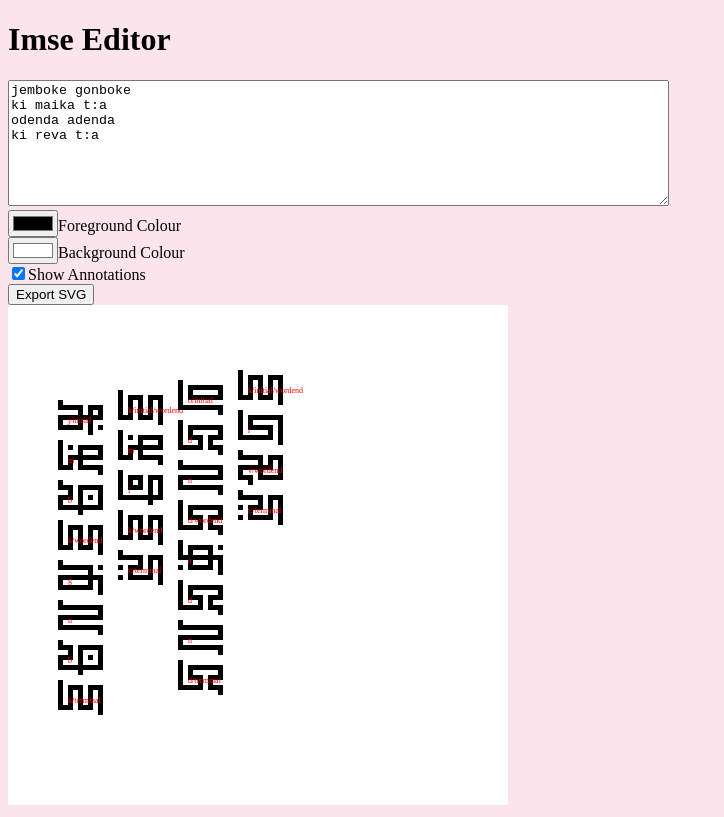
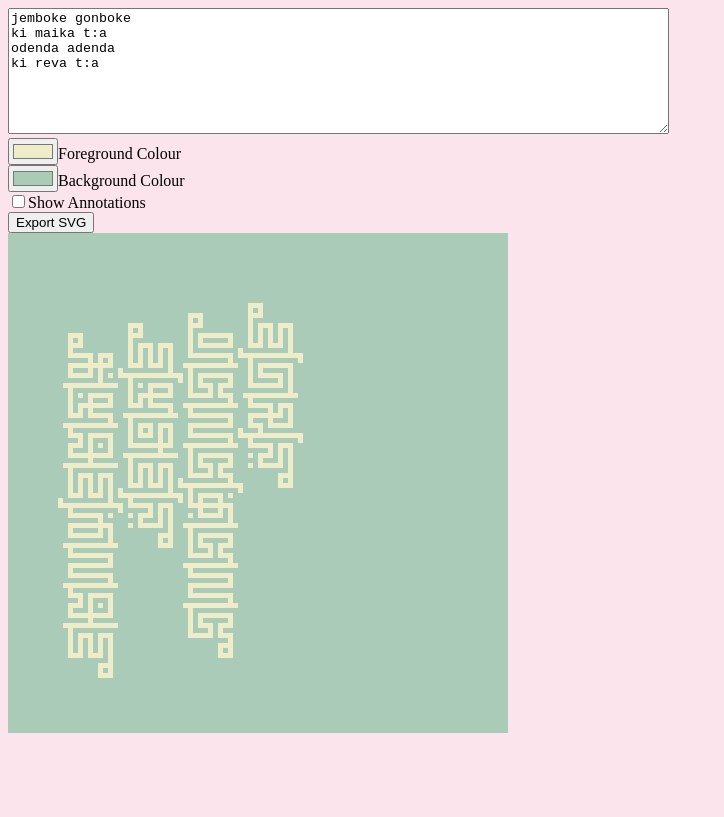
Before and after one commit to timbusuttil/imse-editor, a Vue app: page / in a window 1280 px wide. Shown: the whole page, without its empty margins (0-724 px from the left). Built offline with nearby package versions, Linux system fonts and the light colour scheme.

Commit message:
add basic initial/terminal/break support

```diff
--- a/src/App.vue
+++ b/src/App.vue
@@ -1,7 +1,5 @@
 <template>
   <div id="app">
-    <h1>Imse Editor</h1>
-
     <!-- text input area -->
     <textarea v-model="input" name="name" rows="8" cols="80"></textarea>
     <!-- <pre>{{ parsedInput }}</pre> -->
@@ -29,7 +27,11 @@
         <g v-for="(line, i) in parsedInput" :transform="`translate(${i * 120}, ${i * -20})`" :key="i" >
           <g v-for="(character, j) in line" :transform="`translate(0, ${j * 80})`" :key="j">
             <!-- <rect  width="90" height="50" :fill="fgCol" /> -->
-            <use :href="`#${character.split('/')[0]}`" :fill="fgCol" y="-10"></use>
+            <use :href="`#${character.split('/')[0]}`" :fill="fgCol"></use>
+            <use v-if="character.includes('initial')" href="#initial" :fill="fgCol"></use>
+            <use v-if="character.includes('terminal')" href="#terminal" :fill="fgCol"></use>
+            <use v-if="character.includes('wordend')" href="#wordbreak" :fill="fgCol"></use>
+            <use v-if="!character.includes('wordend') && !character.includes('terminal')" href="#characterbreak" :fill="fgCol"></use>
             <text v-show="showAnnotations" x="20" y="35" fill="red">{{ character }}</text>
           </g>
         </g>
@@ -38,29 +40,33 @@
       <!-- character defs -->
       <!-- need to be included here for export to work -->
       <defs>
-        <path d="M10,0 L10,30 L20,30 L20,10 L50,10 L50,50 L60,50 L60,10 L90,10 L90,70 L80,70 L80,20 L70,20 L70,60 L40,60 L40,20 L30,20 L30,40 L0,40 L0,0 L10,0 Z M10,50 L10,60 L0,60 L0,50 L10,50 Z M30,50 L30,60 L20,60 L20,50 L30,50 Z" id="k:"></path>
-        <path d="M0,60 L0,0 L10,0 L10,50 L20,50 L20,10 L50,10 L50,50 L60,50 L60,10 L90,10 L90,70 L80,70 L80,20 L70,20 L70,60 L40,60 L40,20 L30,20 L30,60 L0,60 Z" id="k"></path>
-        <path d="M50,60 L50,70 L40,70 L40,60 L0,60 L0,30 L20,30 L20,20 L0,20 L0,0 L10,0 L10,10 L30,10 L30,40 L10,40 L10,50 L40,50 L40,10 L90,10 L90,60 L50,60 Z M80,20 L50,20 L50,50 L80,50 L80,20 Z M70,30 L70,40 L60,40 L60,30 L70,30 Z" id="b"></path>
-        <path d="M10,40 L10,50 L60,50 L60,10 L90,10 L90,70 L80,70 L80,20 L70,20 L70,60 L0,60 L0,30 L40,30 L40,20 L0,20 L0,0 L10,0 L10,10 L50,10 L50,40 L10,40 Z" id="t"></path>
-        <path d="M10,0 L10,10 L50,10 L50,40 L30,40 L30,50 L60,50 L60,10 L90,10 L90,70 L80,70 L80,20 L70,20 L70,60 L20,60 L20,30 L40,30 L40,20 L0,20 L0,0 L10,0 Z M10,50 L10,60 L0,60 L0,50 L10,50 Z M10,30 L10,40 L0,40 L0,30 L10,30 Z" id="t:"></path>
-        <path d="M90,60 L60,60 L60,40 L50,40 L50,70 L40,70 L40,30 L70,30 L70,50 L80,50 L80,20 L30,20 L30,60 L0,60 L0,0 L10,0 L10,50 L20,50 L20,10 L90,10 L90,60 Z" id="s"></path>
-        <path d="M90,60 L60,60 L60,40 L50,40 L50,70 L40,70 L40,30 L70,30 L70,50 L80,50 L80,20 L30,20 L30,40 L0,40 L0,0 L10,0 L10,30 L20,30 L20,10 L90,10 L90,60 Z M10,50 L10,60 L0,60 L0,50 L10,50 Z M30,50 L30,60 L20,60 L20,50 L30,50 Z" id="s:"></path>
-        <path d="M90,70 L80,70 L80,60 L0,60 L0,30 L80,30 L80,20 L0,20 L0,0 L10,0 L10,10 L90,10 L90,40 L10,40 L10,50 L90,50 L90,70 Z" id="n"></path>
-        <path d="M90,70 L80,70 L80,60 L20,60 L20,30 L80,30 L80,20 L0,20 L0,0 L10,0 L10,10 L90,10 L90,40 L30,40 L30,50 L90,50 L90,70 Z M10,30 L10,60 L0,60 L0,30 L10,30 Z" id="n:"></path>
-        <path d="M90,10 L90,70 L80,70 L80,20 L30,20 L30,30 L70,30 L70,60 L0,60 L0,0 L10,0 L10,50 L60,50 L60,40 L20,40 L20,10 L90,10 Z" id="r"></path>
-        <path d="M90,10 L90,40 L70,40 L70,50 L90,50 L90,70 L80,70 L80,60 L60,60 L60,30 L80,30 L80,20 L30,20 L30,30 L50,30 L50,60 L0,60 L0,0 L10,0 L10,50 L40,50 L40,40 L20,40 L20,10 L90,10 Z" id="d"></path>
-        <path d="M90,40 L70,40 L70,70 L60,70 L60,30 L80,30 L80,20 L0,20 L0,0 L10,0 L10,10 L90,10 L90,40 Z M90,50 L90,60 L80,60 L80,50 L90,50 Z M50,30 L50,60 L0,60 L0,30 L50,30 Z M40,40 L10,40 L10,50 L40,50 L40,40 Z" id="e"></path>
-        <path d="M90,70 L80,70 L80,40 L70,40 L70,60 L20,60 L20,40 L0,40 L0,0 L10,0 L10,30 L20,30 L20,10 L70,10 L70,30 L90,30 L90,70 Z M10,50 L10,60 L0,60 L0,50 L10,50 Z M60,40 L30,40 L30,50 L60,50 L60,40 Z M60,20 L30,20 L30,30 L60,30 L60,20 Z M90,10 L90,20 L80,20 L80,10 L90,10 Z" id="a"></path>
-        <path d="M40,30 L40,10 L90,10 L90,40 L50,40 L50,50 L90,50 L90,70 L80,70 L80,60 L40,60 L40,40 L30,40 L30,60 L0,60 L0,0 L10,0 L10,50 L20,50 L20,30 L40,30 Z M80,20 L50,20 L50,30 L80,30 L80,20 Z M30,10 L30,20 L20,20 L20,10 L30,10 Z" id="m"></path>
-        <path d="M70,40 L70,70 L60,70 L60,40 L50,40 L50,60 L20,60 L20,30 L40,30 L40,20 L0,20 L0,0 L10,0 L10,10 L50,10 L50,30 L60,30 L60,10 L90,10 L90,40 L70,40 Z M90,50 L90,60 L80,60 L80,50 L90,50 Z M10,30 L10,60 L0,60 L0,30 L10,30 Z M40,40 L30,40 L30,50 L40,50 L40,40 Z M80,20 L70,20 L70,30 L80,30 L80,20 Z" id="j:"></path>
-        <path d="M70,40 L70,70 L60,70 L60,40 L50,40 L50,60 L0,60 L0,30 L40,30 L40,20 L0,20 L0,0 L10,0 L10,10 L50,10 L50,30 L60,30 L60,10 L90,10 L90,40 L70,40 Z M90,50 L90,60 L80,60 L80,50 L90,50 Z M40,40 L10,40 L10,50 L40,50 L40,40 Z M80,20 L70,20 L70,30 L80,30 L80,20 Z" id="j"></path>
-        <path d="M50,50 L60,50 L60,10 L90,10 L90,70 L80,70 L80,20 L70,20 L70,60 L40,60 L40,40 L30,40 L30,60 L0,60 L0,30 L20,30 L20,20 L0,20 L0,0 L10,0 L10,10 L30,10 L30,30 L50,30 L50,50 Z M20,40 L10,40 L10,50 L20,50 L20,40 Z M50,10 L50,20 L40,20 L40,10 L50,10 Z" id="h"></path>
-        <path d="M70,30 L90,30 L90,70 L80,70 L80,40 L70,40 L70,60 L0,60 L0,30 L60,30 L60,20 L0,20 L0,0 L10,0 L10,10 L70,10 L70,30 Z M60,40 L10,40 L10,50 L60,50 L60,40 Z M90,10 L90,20 L80,20 L80,10 L90,10 Z" id="g"></path>
-        <path d="M70,60 L70,70 L60,70 L60,60 L0,60 L0,0 L10,0 L10,50 L60,50 L60,10 L90,10 L90,60 L70,60 Z M80,20 L70,20 L70,50 L80,50 L80,20 Z M50,10 L50,40 L20,40 L20,10 L50,10 Z M40,20 L30,20 L30,30 L40,30 L40,20 Z" id="i"></path>
-        <path d="M50,30 L60,30 L60,10 L90,10 L90,60 L40,60 L40,40 L10,40 L10,50 L30,50 L30,70 L20,70 L20,60 L0,60 L0,30 L40,30 L40,20 L0,20 L0,0 L10,0 L10,10 L50,10 L50,30 Z M80,20 L70,20 L70,40 L50,40 L50,50 L80,50 L80,20 Z" id="v"></path>
-        <path d="M90,60 L70,60 L70,70 L60,70 L60,60 L0,60 L0,30 L70,30 L70,50 L80,50 L80,20 L0,20 L0,0 L10,0 L10,10 L90,10 L90,60 Z M60,40 L10,40 L10,50 L60,50 L60,40 Z" id="l"></path>
-        <path d="M0,60 L0,0 L10,0 L10,50 L40,50 L40,40 L20,40 L20,10 L50,10 L50,30 L60,30 L60,10 L90,10 L90,40 L70,40 L70,50 L90,50 L90,70 L80,70 L80,60 L60,60 L60,40 L50,40 L50,60 L0,60 Z M40,20 L30,20 L30,30 L40,30 L40,20 Z M80,20 L70,20 L70,30 L80,30 L80,20 Z" id="f"></path>
-        <path d="M90,70 L80,70 L80,60 L0,60 L0,0 L10,0 L10,50 L90,50 L90,70 Z M90,10 L90,40 L20,40 L20,10 L90,10 Z M80,20 L30,20 L30,30 L80,30 L80,20 Z" id="o"></path>
+        <path d="M30,30 L30,60 L40,60 L40,40 L70,40 L70,80 L80,80 L80,40 L110,40 L110,100 L100,100 L100,50 L90,50 L90,90 L60,90 L60,50 L50,50 L50,70 L20,70 L20,30 L30,30 Z M30,80 L30,90 L20,90 L20,80 L30,80 Z M50,80 L50,90 L40,90 L40,80 L50,80 Z" id="k:"></path>
+        <path d="M20,90 L20,30 L30,30 L30,80 L40,80 L40,40 L70,40 L70,80 L80,80 L80,40 L110,40 L110,100 L100,100 L100,50 L90,50 L90,90 L60,90 L60,50 L50,50 L50,90 L20,90 Z" id="k"></path>
+        <path d="M70,90 L70,100 L60,100 L60,90 L20,90 L20,60 L40,60 L40,50 L20,50 L20,30 L30,30 L30,40 L50,40 L50,70 L30,70 L30,80 L60,80 L60,40 L110,40 L110,90 L70,90 Z M100,50 L70,50 L70,80 L100,80 L100,50 Z M90,60 L90,70 L80,70 L80,60 L90,60 Z" id="b"></path>
+        <path d="M30,70 L30,80 L80,80 L80,40 L110,40 L110,100 L100,100 L100,50 L90,50 L90,90 L20,90 L20,60 L60,60 L60,50 L20,50 L20,30 L30,30 L30,40 L70,40 L70,70 L30,70 Z" id="t"></path>
+        <path d="M30,30 L30,40 L70,40 L70,70 L50,70 L50,80 L80,80 L80,40 L110,40 L110,100 L100,100 L100,50 L90,50 L90,90 L40,90 L40,60 L60,60 L60,50 L20,50 L20,30 L30,30 Z M30,80 L30,90 L20,90 L20,80 L30,80 Z M30,60 L30,70 L20,70 L20,60 L30,60 Z" id="t:"></path>
+        <path d="M110,90 L80,90 L80,70 L70,70 L70,100 L60,100 L60,60 L90,60 L90,80 L100,80 L100,50 L50,50 L50,90 L20,90 L20,30 L30,30 L30,80 L40,80 L40,40 L110,40 L110,90 Z" id="s"></path>
+        <path d="M110,90 L80,90 L80,70 L70,70 L70,100 L60,100 L60,60 L90,60 L90,80 L100,80 L100,50 L50,50 L50,70 L20,70 L20,30 L30,30 L30,60 L40,60 L40,40 L110,40 L110,90 Z M30,80 L30,90 L20,90 L20,80 L30,80 Z M50,80 L50,90 L40,90 L40,80 L50,80 Z" id="s:"></path>
+        <path d="M110,100 L100,100 L100,90 L20,90 L20,60 L100,60 L100,50 L20,50 L20,30 L30,30 L30,40 L110,40 L110,70 L30,70 L30,80 L110,80 L110,100 Z" id="n"></path>
+        <path d="M110,100 L100,100 L100,90 L40,90 L40,60 L100,60 L100,50 L20,50 L20,30 L30,30 L30,40 L110,40 L110,70 L50,70 L50,80 L110,80 L110,100 Z M30,60 L30,90 L20,90 L20,60 L30,60 Z" id="n:"></path>
+        <path d="M110,40 L110,100 L100,100 L100,50 L50,50 L50,60 L90,60 L90,90 L20,90 L20,30 L30,30 L30,80 L80,80 L80,70 L40,70 L40,40 L110,40 Z" id="r"></path>
+        <path d="M110,40 L110,70 L90,70 L90,80 L110,80 L110,100 L100,100 L100,90 L80,90 L80,60 L100,60 L100,50 L50,50 L50,60 L70,60 L70,90 L20,90 L20,30 L30,30 L30,80 L60,80 L60,70 L40,70 L40,40 L110,40 Z" id="d"></path>
+        <path d="M110,70 L90,70 L90,100 L80,100 L80,60 L100,60 L100,50 L20,50 L20,30 L30,30 L30,40 L110,40 L110,70 Z M110,80 L110,90 L100,90 L100,80 L110,80 Z M70,60 L70,90 L20,90 L20,60 L70,60 Z M60,70 L30,70 L30,80 L60,80 L60,70 Z" id="e"></path>
+        <path d="M110,100 L100,100 L100,70 L90,70 L90,90 L40,90 L40,70 L20,70 L20,30 L30,30 L30,60 L40,60 L40,40 L90,40 L90,60 L110,60 L110,100 Z M30,80 L30,90 L20,90 L20,80 L30,80 Z M80,70 L50,70 L50,80 L80,80 L80,70 Z M80,50 L50,50 L50,60 L80,60 L80,50 Z M110,40 L110,50 L100,50 L100,40 L110,40 Z" id="a"></path>
+        <path d="M60,60 L60,40 L110,40 L110,70 L70,70 L70,80 L110,80 L110,100 L100,100 L100,90 L60,90 L60,70 L50,70 L50,90 L20,90 L20,30 L30,30 L30,80 L40,80 L40,60 L60,60 Z M100,50 L70,50 L70,60 L100,60 L100,50 Z M50,40 L50,50 L40,50 L40,40 L50,40 Z" id="m"></path>
+        <path d="M90,70 L90,100 L80,100 L80,70 L70,70 L70,90 L40,90 L40,60 L60,60 L60,50 L20,50 L20,30 L30,30 L30,40 L70,40 L70,60 L80,60 L80,40 L110,40 L110,70 L90,70 Z M110,80 L110,90 L100,90 L100,80 L110,80 Z M30,60 L30,90 L20,90 L20,60 L30,60 Z M60,70 L50,70 L50,80 L60,80 L60,70 Z M100,50 L90,50 L90,60 L100,60 L100,50 Z" id="j:"></path>
+        <path d="M90,70 L90,100 L80,100 L80,70 L70,70 L70,90 L20,90 L20,60 L60,60 L60,50 L20,50 L20,30 L30,30 L30,40 L70,40 L70,60 L80,60 L80,40 L110,40 L110,70 L90,70 Z M110,80 L110,90 L100,90 L100,80 L110,80 Z M60,70 L30,70 L30,80 L60,80 L60,70 Z M100,50 L90,50 L90,60 L100,60 L100,50 Z" id="j"></path>
+        <path d="M70,80 L80,80 L80,40 L110,40 L110,100 L100,100 L100,50 L90,50 L90,90 L60,90 L60,70 L50,70 L50,90 L20,90 L20,60 L40,60 L40,50 L20,50 L20,30 L30,30 L30,40 L50,40 L50,60 L70,60 L70,80 Z M40,70 L30,70 L30,80 L40,80 L40,70 Z M70,40 L70,50 L60,50 L60,40 L70,40 Z" id="h"></path>
+        <path d="M90,60 L110,60 L110,100 L100,100 L100,70 L90,70 L90,90 L20,90 L20,60 L80,60 L80,50 L20,50 L20,30 L30,30 L30,40 L90,40 L90,60 Z M80,70 L30,70 L30,80 L80,80 L80,70 Z M110,40 L110,50 L100,50 L100,40 L110,40 Z" id="g"></path>
+        <path d="M90,90 L90,100 L80,100 L80,90 L20,90 L20,30 L30,30 L30,80 L80,80 L80,40 L110,40 L110,90 L90,90 Z M100,50 L90,50 L90,80 L100,80 L100,50 Z M70,40 L70,70 L40,70 L40,40 L70,40 Z M60,50 L50,50 L50,60 L60,60 L60,50 Z" id="i"></path>
+        <path d="M70,60 L80,60 L80,40 L110,40 L110,90 L60,90 L60,70 L30,70 L30,80 L50,80 L50,100 L40,100 L40,90 L20,90 L20,60 L60,60 L60,50 L20,50 L20,30 L30,30 L30,40 L70,40 L70,60 Z M100,50 L90,50 L90,70 L70,70 L70,80 L100,80 L100,50 Z" id="v"></path>
+        <path d="M110,90 L90,90 L90,100 L80,100 L80,90 L20,90 L20,60 L90,60 L90,80 L100,80 L100,50 L20,50 L20,30 L30,30 L30,40 L110,40 L110,90 Z M80,70 L30,70 L30,80 L80,80 L80,70 Z" id="l"></path>
+        <path d="M20,90 L20,30 L30,30 L30,80 L60,80 L60,70 L40,70 L40,40 L70,40 L70,60 L80,60 L80,40 L110,40 L110,70 L90,70 L90,80 L110,80 L110,100 L100,100 L100,90 L80,90 L80,70 L70,70 L70,90 L20,90 Z M60,50 L50,50 L50,60 L60,60 L60,50 Z M100,50 L90,50 L90,60 L100,60 L100,50 Z" id="f"></path>
+        <path d="M110,100 L100,100 L100,90 L20,90 L20,30 L30,30 L30,80 L110,80 L110,100 Z M110,40 L110,70 L40,70 L40,40 L110,40 Z M100,50 L50,50 L50,60 L100,60 L100,50 Z" id="o"></path>
+        <path d="M20,30 L20,0 L50,0 L50,30 L20,30 Z M40,10 L30,10 L30,20 L40,20 L40,10 Z" id="initial"></path>
+        <path d="M80,130 L80,100 L110,100 L110,130 L80,130 Z M100,110 L90,110 L90,120 L100,120 L100,110 Z" id="terminal"></path>
+        <rect id="characterbreak" x="10" y="100" width="110" height="10"></rect>
+        <path d="M130,100 L130,120 L120,120 L120,110 L0,110 L0,90 L10,90 L10,100 L130,100 Z" id="wordbreak"></path>
       </defs>
     </svg>
   </div>
@@ -73,9 +79,9 @@ export default {
     return {
       input: 'jemboke gonboke\nki maika t:a\nodenda adenda\nki reva t:a',
       validCharacters: [' ', 'a', 'b', 'd', 'e', 'f', 'g', 'h', 'i', 'j', 'j:', 'k', 'k:', 'l', 'm', 'n', 'n:', 'o', 'r', 's', 's:', 't', 't:', 'v'],
-      fgCol: '#000000',
-      bgCol: '#ffffff',
-      showAnnotations: true,
+      fgCol: '#EFECCA',
+      bgCol: '#A9CBB7',
+      showAnnotations: false,
     }
   },
   computed: {
```
Also changed, not shown: src/assets/characters/original/original 3.svg (added).
